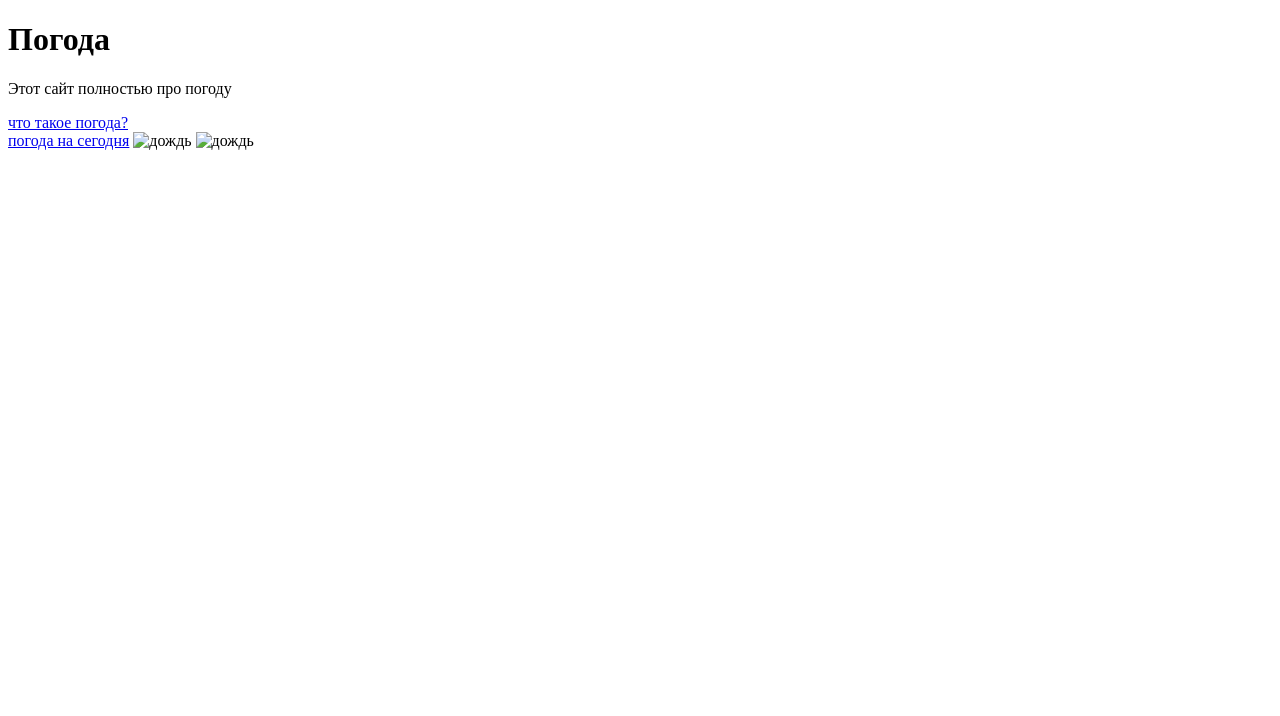
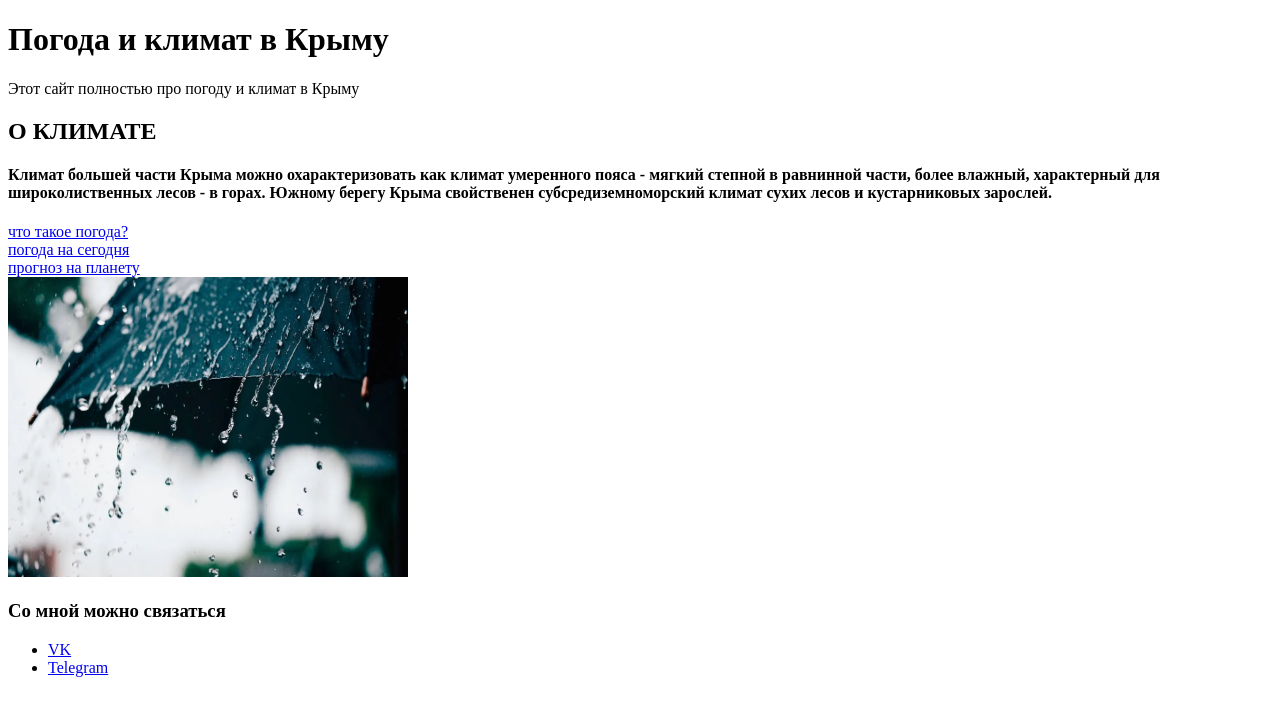
Before and after one commit to NimbiJunior/HTML, a plain HTML site: page 09042023.html in a window 1280 px wide. Drawn offline with Linux system fonts and the light colour scheme.

Commit message:
090420231701

```diff
--- a/09042023.html
+++ b/09042023.html
@@ -1,21 +1,40 @@
 <!DOCTYPE html>
 <html lang="en">
     <head>
-<title>nimbi ученик</title>
+<title>Погода</title>
     </head>
     <body>
-        <h1 attibute="value">Погода</h1>
+        <h1 attibute="value">Погода и климат в Крыму</h1>
 
-        <P>Этот сайт полностью про погоду</P>
+        <P>Этот сайт полностью про погоду и климат в Крыму</P>
+        <h2>О КЛИМАТЕ</h2>
+        <h4>Климат большей части Крыма можно охарактеризовать как климат умеренного пояса - мягкий степной в равнинной части, более влажный, характерный для широколиственных лесов - в горах. Южному берегу Крыма свойственен субсредиземноморский климат сухих лесов и кустарниковых зарослей.</h4>
 
         <a href="https://ru.wikipedia.org/wiki/%D0%9F%D0%BE%D0%B3%D0%BE%D0%B4%D0%B0"
         target="_blank">что такое погода?</a>
         <div></div>
         <a href="https://sinoptik.ua/%D0%BF%D0%BE%D0%B3%D0%BE%D0%B4%D0%B0-%D1%80%D1%83%D1%81%D0%B0%D0%BA%D0%BE%D0%B2%D0%BA%D0%B0"
         target="_blank">погода на сегодня</a>
-        <img src="jpg.webp"
-        alt="дождь">
-        <img src="1572603225_70550987_488808348339213_6747379122206408704_n.webp"
-        alt="дождь">
+
+        <div></div>
+        <a href="https://meteoinfo.ru/"
+        target="_blank">прогноз на планету</a>
+        <div></div>
+
+            <img
+                src="1572603225_70550987_488808348339213_6747379122206408704_n.webp"
+                 alt=""
+                 width="400px"
+                 height="300px">
+                 <h3>Cо мной можно связаться</h3>
+                 <ul>
+                    <li>
+                        <a href="https://vk.com/id700441956">VK</a>
+                    </li>
+
+                    <li>
+                <a href="@AiselHanum">Telegram</a>
+                    </li>
+                 </ul>
     </body>
 </html
```
Also changed, not shown: 1572603225_70550987_488808348339213_6747379122206408704_n.webp (added), jpg.webp (added).
